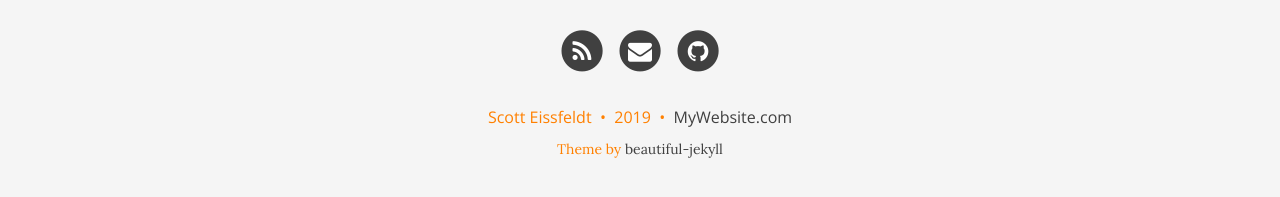
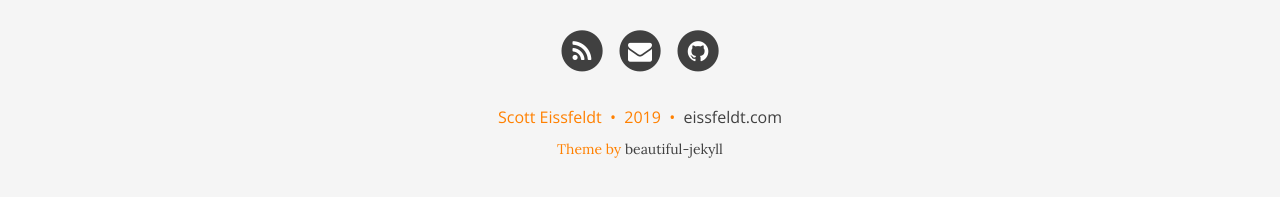
Before and after one commit to icefelt/eissfeldt_site, a Jekyll site: the page built from index.html, in a window 1280 px wide and 900 px high, scrolled down 1498 px. Shown: the part 690-887 px from the top of the window. Built offline with Jekyll 4.4.1, drawn with Linux system fonts in a browser that asks for light colours; nearby versions of some CDN libraries; the list of posts is cut into pages by our own code.

Commit message:
update jekyll config and avatar icon

```diff
--- a/_config.yml
+++ b/_config.yml
@@ -4,7 +4,7 @@
 # baseurl is the website's URL without the hostname
 
 # If you are building a simple GitHub user page (https://username.github.io) then use these settings:
-url: "https://icefelt.github.io"
+url: "https://eissfeldt.com/"
 baseurl: ""
 
 # If you are building a GitHub project page then use these settings:
@@ -53,9 +53,9 @@
 # Alternatively, the navbar, footer, and page background can be set to use background images
 # instead of colour
 
-# navbar-img: "/img/bgimage.png"
-# footer-img: "/img/bgimage.png"
-# page-img: "/img/bgimage.png"
+# navbar-img: "/img/big-imgs/mount_adams.jpg"
+# footer-img: "/img/big-imgs/mount_jefferson.jpg"
+# page-img: "/img/big-imgs/eloise_cape.jpg"
 
 # --- Footer options --- #
 
@@ -97,7 +97,7 @@
 
 # How to display the link to the website in the footer
 # Remove this if you don't want a link in the footer
-url-pretty: "MyWebsite.com"  # eg. "deanattali.com/beautiful-jekyll"
+url-pretty: "eissfeldt.com"  # eg. "deanattali.com/beautiful-jekyll"
 
 # --- Web Statistics Section --- #
 
```
Also changed, not shown: img/avatar-icon.png, 16 other files.
